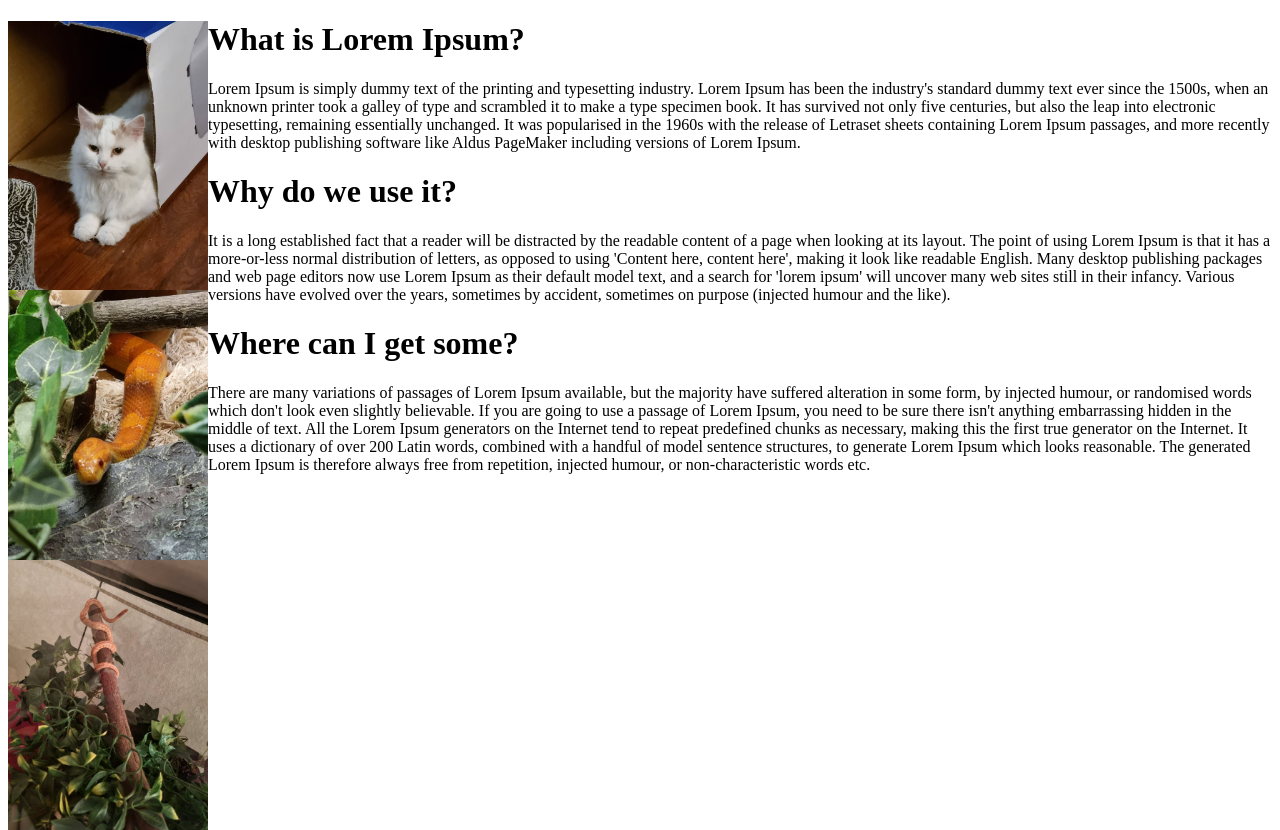
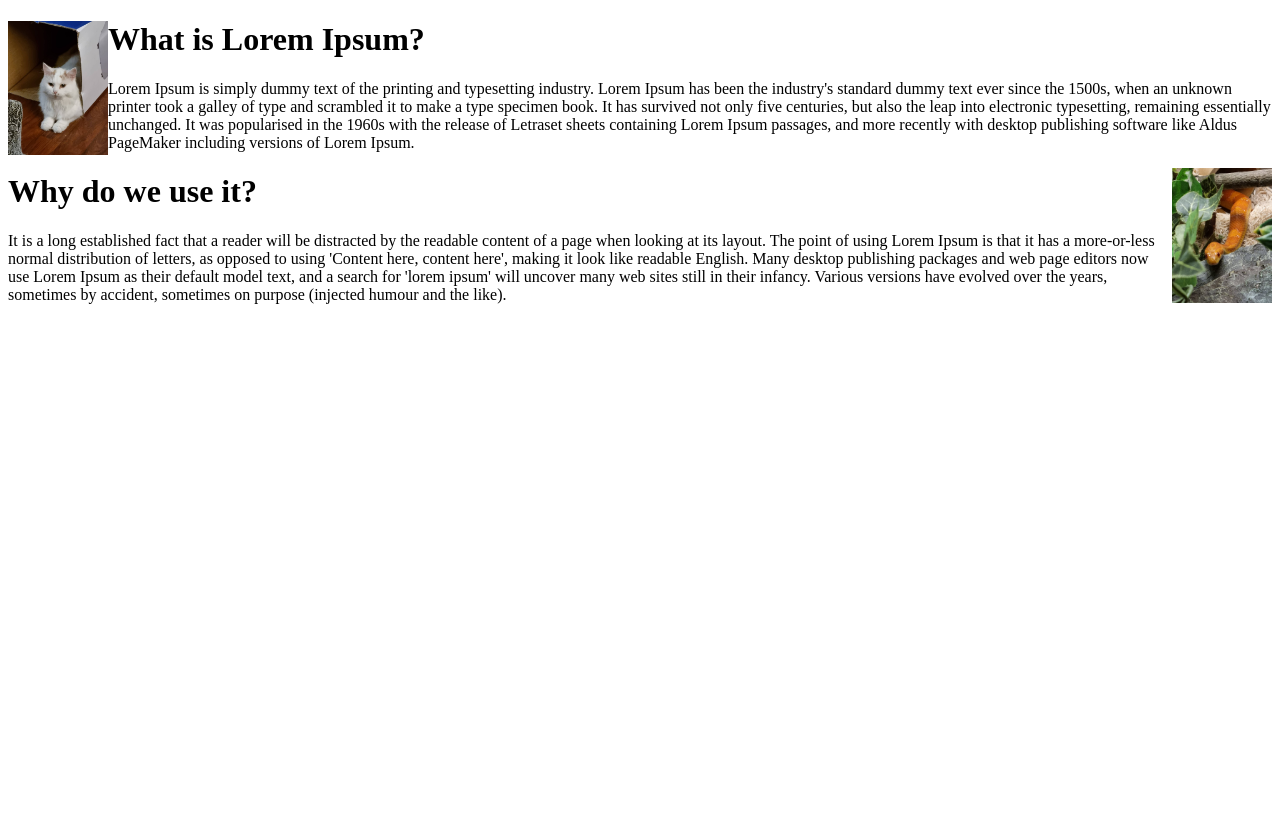
Before and after one commit to Kyyryetana/nonstop, a plain HTML site: page ekaviikko/harjoitus10.html in a window 1280 px wide. After the commit the page ends 800 px from the top, so only its background shows below. Drawn offline with Linux system fonts and the light colour scheme.

Commit message:
harjoituksia

```diff
--- /dev/null
+++ b/ekaviikko/CSS/tyylit2.css
@@ -0,0 +1,7 @@
+#eka {
+	float: left;
+}
+#toka {
+	clear: both;
+	float: right;
+}
--- /dev/null
+++ b/ekaviikko/CSS/tyylit3.css
@@ -0,0 +1,7 @@
+#eka {
+	float: left;
+}
+#toka {
+	clear: both;
+	float: right;
+}
--- a/ekaviikko/harjoitus9.html
+++ b/ekaviikko/harjoitus10.html
@@ -1,21 +1,18 @@
 <!DOCTYPE html>
 <html lang="en" dir="ltr">
   <head>
-    <link href="css/tyylit.css" type="text/css" rel="stylesheet">
+    <link href="css/tyylit2.css" type="text/css" rel="stylesheet">
     <meta charset="utf-8">
-    <title>Harjoitus 7</title>
+    <title>Harjoitus 10</title>
   </head>
   <body>
-    <img width="200px" src="Kuvat\Elmeri.jpg" alt="Kissa">
+    <img id="eka" width="100px" src="Kuvat\Elmeri.jpg" alt="Kissa">
     <h1>What is Lorem Ipsum?</h1>
       <p>Lorem Ipsum is simply dummy text of the printing and typesetting industry. Lorem Ipsum has been the industry's standard dummy text ever since the 1500s, when an unknown printer took a galley of type and scrambled it to make a type specimen book. It has survived not only five centuries, but also the leap into electronic typesetting, remaining essentially unchanged. It was popularised in the 1960s with the release of Letraset sheets containing Lorem Ipsum passages, and more recently with desktop publishing software like Aldus PageMaker including versions of Lorem Ipsum.
 </p>
-    <img width="200px"src="Kuvat\Bella.jpg" alt="Käärme">
+    <img id="toka" width="100px"src="Kuvat\Bella.jpg" alt="Käärme">
     <h1>Why do we use it?</h1>
       <p>It is a long established fact that a reader will be distracted by the readable content of a page when looking at its layout. The point of using Lorem Ipsum is that it has a more-or-less normal distribution of letters, as opposed to using 'Content here, content here', making it look like readable English. Many desktop publishing packages and web page editors now use Lorem Ipsum as their default model text, and a search for 'lorem ipsum' will uncover many web sites still in their infancy. Various versions have evolved over the years, sometimes by accident, sometimes on purpose (injected humour and the like).
 </p>
-    <img width="200px"src="Kuvat\Dumle.jpg" alt="Käärme">
-    <h1>Where can I get some?</h1>
-      <p>There are many variations of passages of Lorem Ipsum available, but the majority have suffered alteration in some form, by injected humour, or randomised words which don't look even slightly believable. If you are going to use a passage of Lorem Ipsum, you need to be sure there isn't anything embarrassing hidden in the middle of text. All the Lorem Ipsum generators on the Internet tend to repeat predefined chunks as necessary, making this the first true generator on the Internet. It uses a dictionary of over 200 Latin words, combined with a handful of model sentence structures, to generate Lorem Ipsum which looks reasonable. The generated Lorem Ipsum is therefore always free from repetition, injected humour, or non-characteristic words etc.</p>
   </body>
 </html>
```
Also changed, not shown: ekaviikko/harjoitus11.html (added).
